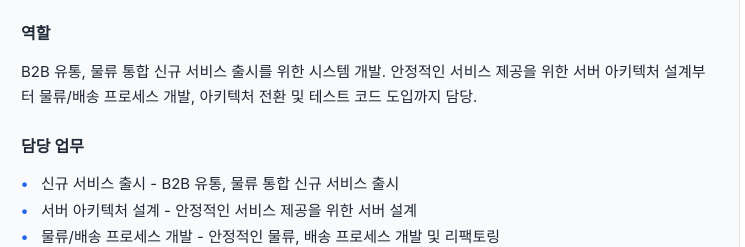
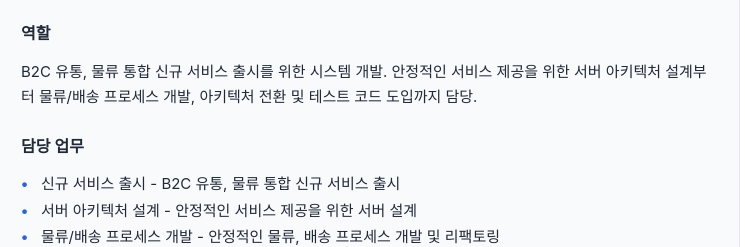
Before and after one commit to fmoni1306/resume, a website: page portfolio.html in a window 1280 px wide. Shown: the part 2749-2996 px from the top of the page, 276-1021 px from the left. Drawn offline with Linux system fonts and the light colour scheme; a web font is replaced by a local one.

Commit message:
Update portfolio.html

```diff
--- a/portfolio.html
+++ b/portfolio.html
@@ -191,12 +191,12 @@
                 </div>
                 <div class="portfolio-section">
                     <h3>역할</h3>
-                    <p>B2B 유통, 물류 통합 신규 서비스 출시를 위한 시스템 개발. 안정적인 서비스 제공을 위한 서버 아키텍처 설계부터 물류/배송 프로세스 개발, 아키텍처 전환 및 테스트 코드 도입까지 담당.</p>
+                    <p>B2C 유통, 물류 통합 신규 서비스 출시를 위한 시스템 개발. 안정적인 서비스 제공을 위한 서버 아키텍처 설계부터 물류/배송 프로세스 개발, 아키텍처 전환 및 테스트 코드 도입까지 담당.</p>
                 </div>
                 <div class="portfolio-section">
                     <h3>담당 업무</h3>
                     <ul class="portfolio-tasks">
-                        <li>신규 서비스 출시 - B2B 유통, 물류 통합 신규 서비스 출시</li>
+                        <li>신규 서비스 출시 - B2C 유통, 물류 통합 신규 서비스 출시</li>
                         <li>서버 아키텍처 설계 - 안정적인 서비스 제공을 위한 서버 설계</li>
                         <li>물류/배송 프로세스 개발 - 안정적인 물류, 배송 프로세스 개발 및 리팩토링</li>
                         <li>아키텍처 전환 - 유지보수성과 테스트 용이성을 높이고 개발 생산성 향상</li>
```
